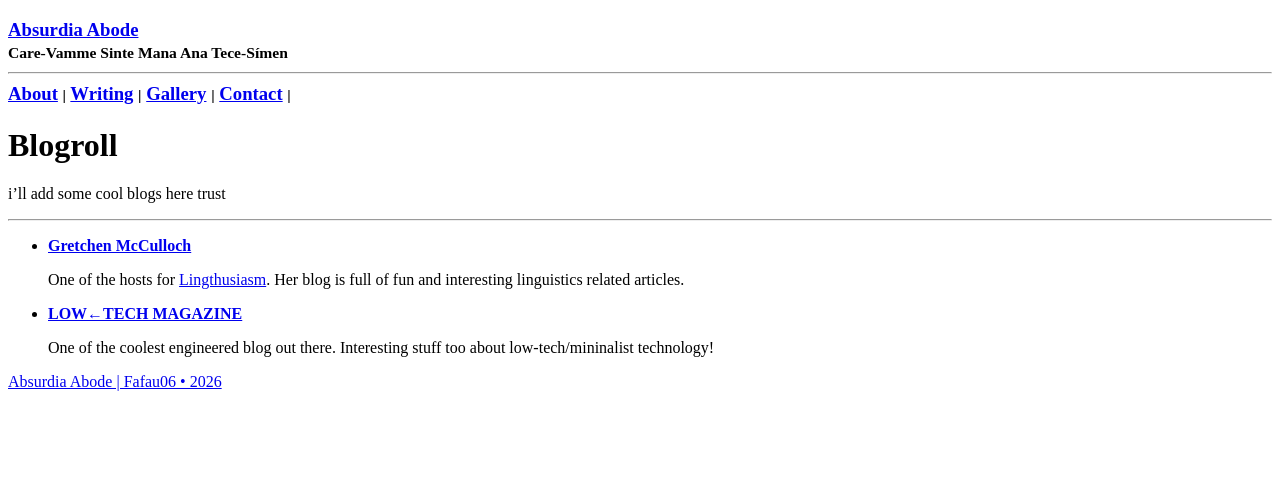
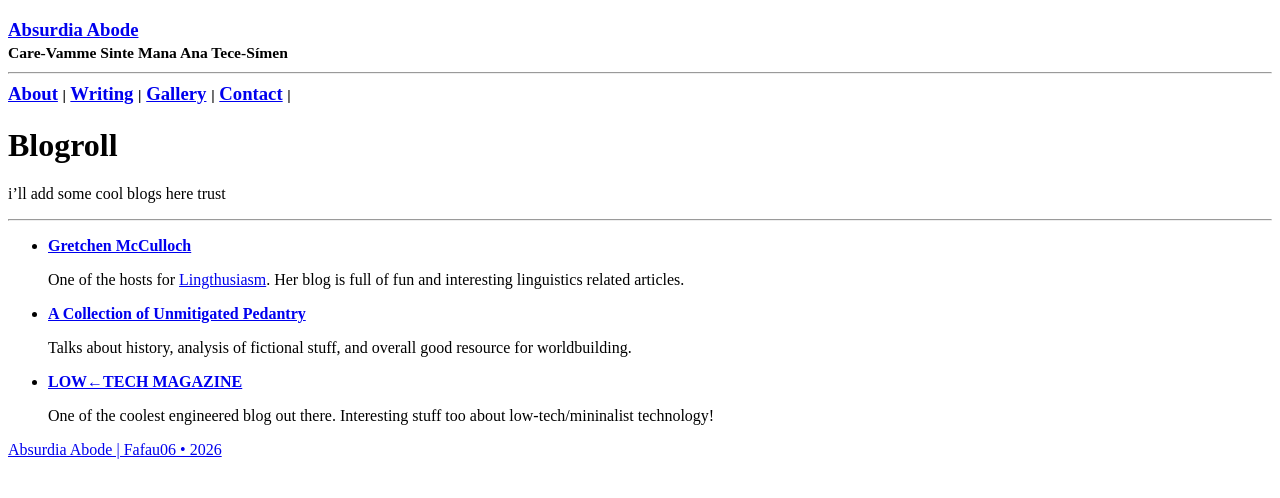
Before and after one commit to Fafau06/fafau06.github.io, a Jekyll site: the page built from slashes/blogroll.md, in a window 1280 px wide. Shown: the top 498 px of the page. Built offline with Jekyll 4.4.1, drawn with Linux system fonts in a browser that asks for light colours.

Commit message:
Update blogroll.md

```diff
--- a/slashes/blogroll.md
+++ b/slashes/blogroll.md
@@ -11,6 +11,10 @@ i'll add some cool blogs here trust
 
   One of the hosts for [Lingthusiasm](../podroll.html##Lingthusiasm). Her blog is full of fun and interesting linguistics related articles.
 
+- **[A Collection of Unmitigated Pedantry](https://acoup.blog/)**
+
+  Talks about history, analysis of fictional stuff, and overall good resource for worldbuilding.
+
 - **[LOW←TECH MAGAZINE](https://solar.lowtechmagazine.com/)**
 
   One of the coolest engineered blog out there. Interesting stuff too about low-tech/mininalist technology!
```
